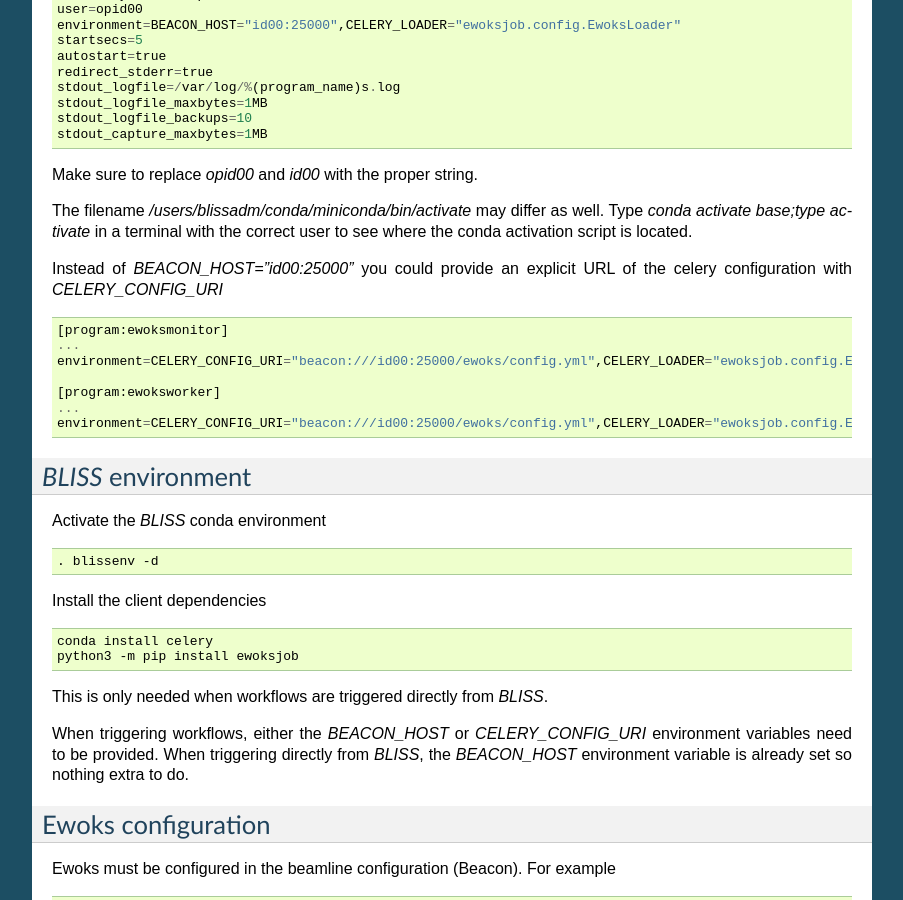
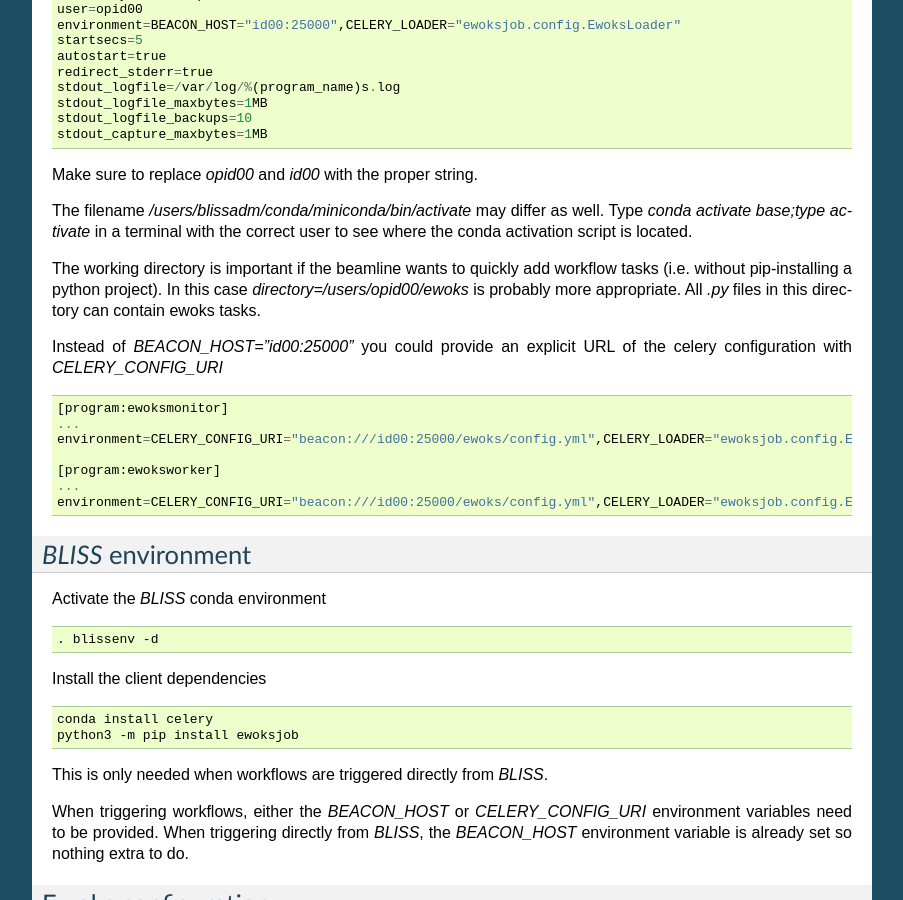
Before and after one commit to ewoks-kit/ewoksjob, a Sphinx documentation site: the page built from doc/bliss.rst, in a window 1280 px wide and 900 px high, scrolled down 1030 px. Shown: the whole window, without its empty margins (198-1101 px from the left). Built offline with Sphinx 7.4.7, drawn with Linux system fonts in a browser that asks for light colours.

Commit message:
docs: explain working directory

```diff
--- a/doc/bliss.rst
+++ b/doc/bliss.rst
@@ -76,6 +76,9 @@ Make sure to replace `opid00` and `id00` with the proper string.
 The filename `/users/blissadm/conda/miniconda/bin/activate` may differ as well. Type `conda activate base;type activate` in a terminal
 with the correct user to see where the conda activation script is located.
 
+The working directory is important if the beamline wants to quickly add workflow tasks (i.e. without pip-installing a python project).
+In this case `directory=/users/opid00/ewoks` is probably more appropriate. All `.py` files in this directory can contain ewoks tasks.
+
 Instead of `BEACON_HOST="id00:25000"` you could provide an explicit URL of the celery configuration with `CELERY_CONFIG_URI`
 
 .. code::
```
